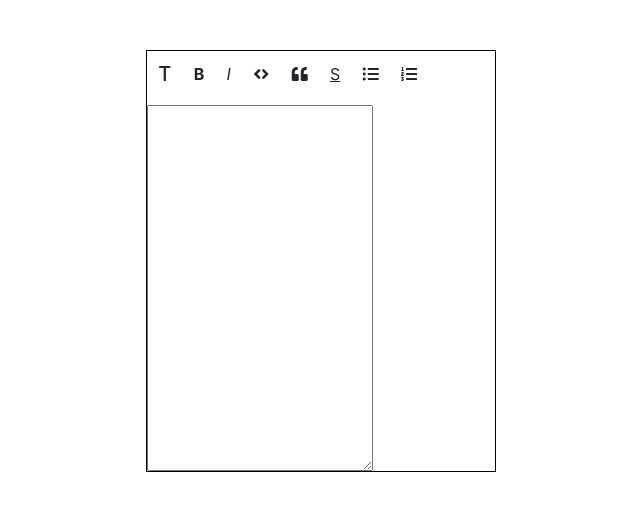
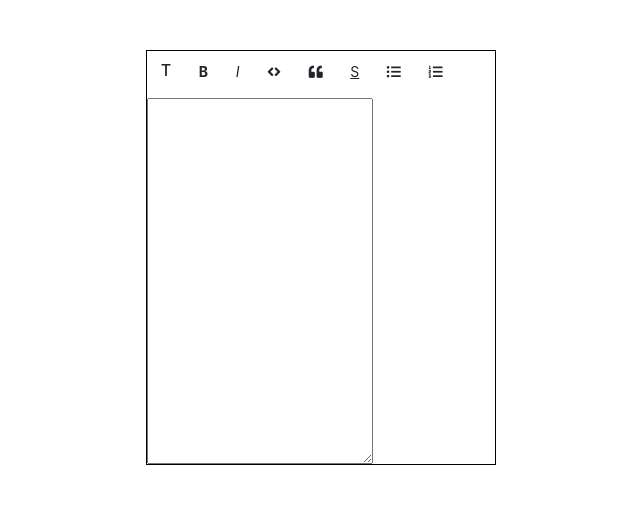
Before and after one commit to wemersonsantos/RichText, a plain HTML site: page index.html in a window 1280 px wide. Shown: the whole page, without its empty margins (319-959 px from the left). Drawn offline with nearby package versions, Linux system fonts and the light colour scheme.

Commit message:
Alterando o HTML para ajudar no uso do javaScript

```diff
--- a/css/style.css
+++ b/css/style.css
@@ -5,6 +5,6 @@ section{
 }
 
 .nav-item{
-    margin: .7em;
+    margin: .3em;
     cursor: pointer;
 }
--- a/index.html
+++ b/index.html
@@ -18,42 +18,42 @@
             <ul class="nav nav-pills justify-content-center">
 
                 <li class="nav-item">
-                    <h5>T</h5>
+                   <button type="button" class="btn btn-sm"><h6>T</h6></button>
                 </li><!--END LI-->
 
                 <li class="nav-item">
-                    <b>B</b>
+                    <button type="button" class="btn btn-sm"><b>B</b></button>
                 </li><!--END LI-->
 
                 <li class="nav-item">
-                    <i>I</i>
+                    <button type="button" class="btn btn-sm"><i>I</i></button>
                 </li><!--END LI-->
 
                 <li class="nav-item">
-                    <i class="fas fa-angle-left"></i><i class="fas fa-angle-right"></i>
+                    <button type="button" class="btn btn-sm"><i class="fas fa-angle-left"></i><i class="fas fa-angle-right"></i></button>
                 </li><!--END LI-->
 
                 <li class="nav-item">
-                    <i class="fas fa-quote-left"></i>
+                    <button type="button" class="btn btn-sm"><i class="fas fa-quote-left"></i></button>
                 </li><!--END LI-->
 
                 <li class="nav-item">
-                    <u>S</u>
+                    <button type="button" class="btn btn-sm"><u>S</u></button>
                 </li><!--END LI-->
 
                 <li class="nav-item">
-                    <i class="fas fa-list-ul"></i>
+                    <button type="button" class="btn btn-sm"><i class="fas fa-list-ul"></i></button>
                 </li><!--END LI-->
 
                 <li class="nav-item">
-                    <i class="fas fa-list-ol"></i>
+                    <button type="button" class="btn btn-sm"><i class="fas fa-list-ol"></i></button>
                 </li><!--END LI-->
 
             </ul><!-- END LIST-UL -->
 
             <br>
 
-            <textarea id="textFormat" rows="15"></textarea>
+            <textarea id="textFormat" rows="15" name="formatar"></textarea>
 
         </div><!-- END ROW -->
 
--- a/js/script.js
+++ b/js/script.js
@@ -1,5 +1,6 @@
 const bottomMenu = document.querySelectorAll(".nav-item");
-const textFormat = document.querySelector("#textFormat").value;
+const text = document.designMode;
+document.designMode = 'on';
 
 bottomMenu.forEach(bottom => {
     bottom.addEventListener('click', e =>{
```
